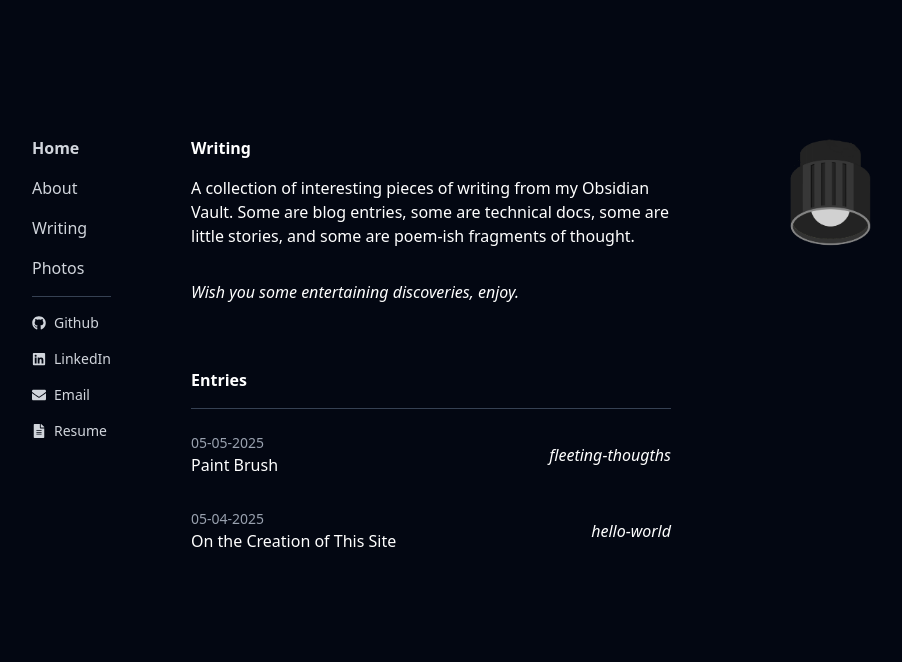
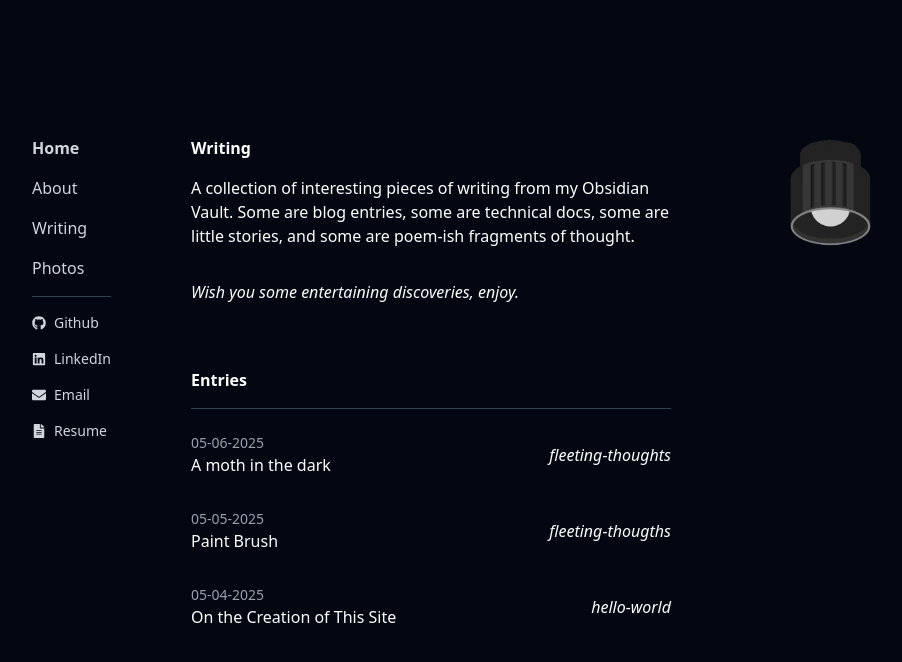
Before and after one commit to vichua2006/personal-site, a React (Vite) app: page /writing in a window 1280 px wide. Shown: the top 662 px of the page, without its empty margins (209-1111 px from the left). Built offline with nearby package versions, Linux system fonts and the light colour scheme.

Commit message:
feat: new blog

```diff
--- /dev/null
+++ b/public/posts/moth-ablaze.md
@@ -0,0 +1,13 @@
+---
+title: "A moth in the dark"
+description: "fleeting-thoughts"
+date: "05-06-2025"
+slug: "moth-ablaze"
+---
+
+a moth,
+born in darkness,
+yearns for the warmth of light,
+even at the cost,
+of setting itself,
+ablaze.
--- a/src/data/postSlugs.ts
+++ b/src/data/postSlugs.ts
@@ -1,5 +1,6 @@
 
 const postSlugs = [
+    "moth-ablaze",
     "paint-brush",
     "about-site",
 ]
```
